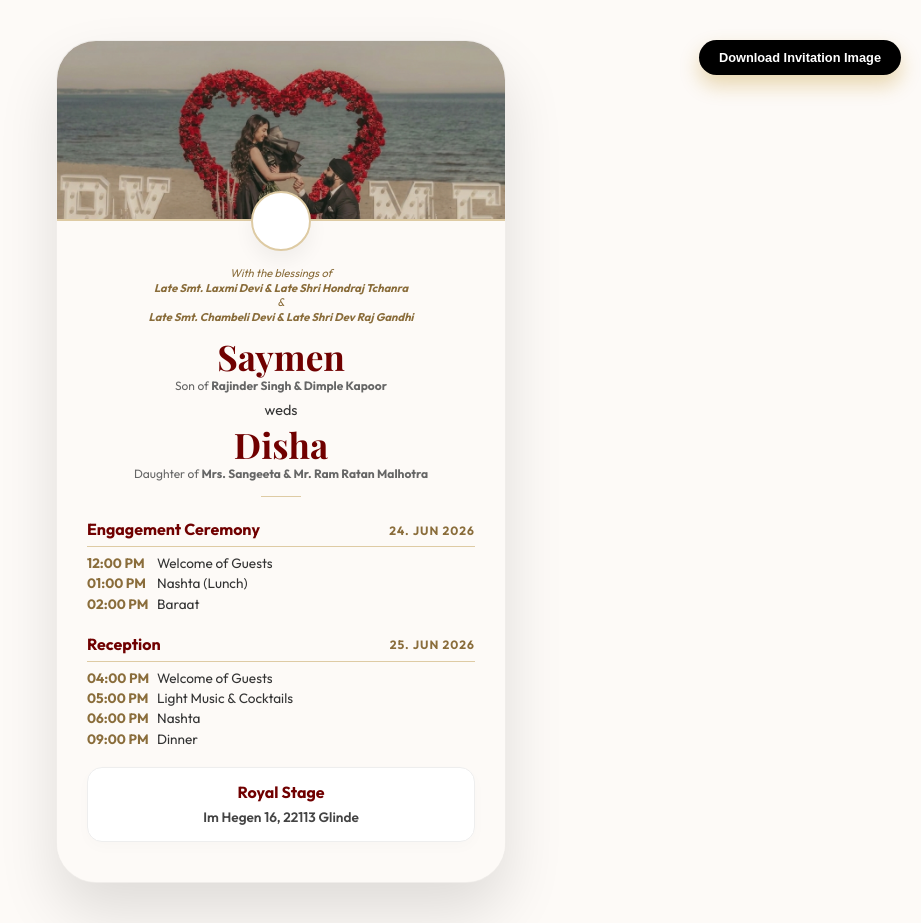
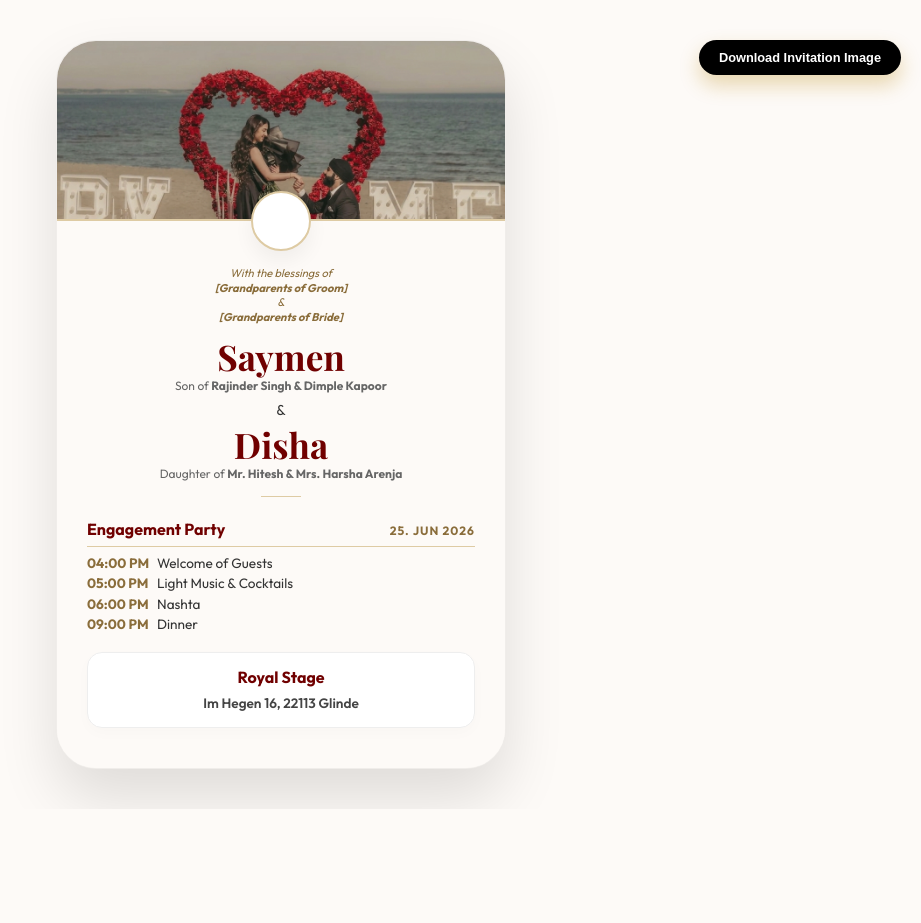
Before and after one commit to Steven12312/Simrin_Rawin, a PHP site: page /card_general.php in a window 1280 px wide. Shown: the whole page, without its empty margins (359-1280 px from the left). After the commit the page ends 805 px from the top, so only its background shows below. Run offline with PHP 8.4, Linux system fonts and the light colour scheme; some libraries are stand-ins or nearby versions; some web fonts are replaced.

Commit message:
Implement query cache busters to bypass browser/Cloudflare cache for hero and story images, fix weds to &, update card_general structure

```diff
--- a/card.php
+++ b/card.php
@@ -44,7 +44,7 @@ $site_url = $base . "/index.php?g=" . $guest_hash;
         }
         .card-hero {
             height: 250px;
-            background: url('images/hero.jpg') no-repeat center center / cover;
+            background: url('images/hero.jpg?v=3') no-repeat center center / cover;
             position: relative;
         }
         .card-hero::after {
@@ -82,7 +82,7 @@ $site_url = $base . "/index.php?g=" . $guest_hash;
 
     <!-- Removed fade-in class to prevent 'washed out' capture during animation -->
     <div id="capture" class="card-container" style="background: #fdfaf7 !important; border: 1px solid #ddd; opacity: 1 !important; transform: none !important; width: 450px !important;">
-        <div class="card-hero" style="background: #fdfaf7 url('images/story.jpg') no-repeat center center / cover; height: 320px; border-bottom: 2px solid #decba4;"></div>
+        <div class="card-hero" style="background: #fdfaf7 url('images/story.jpg?v=3') no-repeat center center / cover; height: 320px; border-bottom: 2px solid #decba4;"></div>
 
         <div class="religious-icon" style="margin-top: -40px; width: 70px; height: 70px; background: #ffffff !important; opacity: 1 !important;">
 
@@ -98,7 +98,7 @@ $site_url = $base . "/index.php?g=" . $guest_hash;
 
             <h1 class="card-main serif" style="color: #700000 !important; font-size: 2.5rem; margin: 10px 0; line-height: 1; font-weight: 800;">
                 Saymen<br>
-                <span style="font-size: 0.5em; font-family: 'Outfit'; display: block; margin: 5px 0; color: #333333 !important; font-weight: 400;">weds</span>
+                <span style="font-size: 0.5em; font-family: 'Outfit'; display: block; margin: 5px 0; color: #333333 !important; font-weight: 400;">&amp;</span>
                 Disha
             </h1>
 
--- a/card_general.php
+++ b/card_general.php
@@ -30,7 +30,7 @@ $base = rtrim($protocol . $_SERVER['HTTP_HOST'] . dirname($_SERVER['PHP_SELF']),
         }
         .card-hero {
             height: 180px;
-            background: #fdfaf7 url('images/story.jpg') no-repeat center center / cover;
+            background: #fdfaf7 url('images/story.jpg?v=3') no-repeat center center / cover;
             position: relative;
             border-bottom: 2px solid #decba4;
         }
@@ -124,9 +124,9 @@ $base = rtrim($protocol . $_SERVER['HTTP_HOST'] . dirname($_SERVER['PHP_SELF']),
         <div class="card-content">
             <div class="blessings">
                 With the blessings of<br>
-                <strong>Late Smt. Laxmi Devi & Late Shri Hondraj Tchanra</strong><br>
+                <strong>[Grandparents of Groom]</strong><br>
                 &<br>
-                <strong>Late Smt. Chambeli Devi & Late Shri Dev Raj Gandhi</strong>
+                <strong>[Grandparents of Bride]</strong>
             </div>
 
             <h1 class="serif" style="color: #700000; font-size: 2.2rem; margin: 0; line-height: 1;">
@@ -136,30 +136,20 @@ $base = rtrim($protocol . $_SERVER['HTTP_HOST'] . dirname($_SERVER['PHP_SELF']),
                 Son of <strong>Rajinder Singh & Dimple Kapoor</strong>
             </div>
 
-            <div style="font-size: 0.9rem; font-family: 'Outfit'; margin: 5px 0; color: #333; font-weight: 400;">weds</div>
+            <div style="font-size: 0.9rem; font-family: 'Outfit'; margin: 5px 0; color: #333; font-weight: 400;">&amp;</div>
 
             <h1 class="serif" style="color: #700000; font-size: 2.2rem; margin: 0; line-height: 1;">
                 Disha
             </h1>
             <div class="parent-info">
-                Daughter of <strong>Mrs. Sangeeta & Mr. Ram Ratan Malhotra</strong>
+                Daughter of <strong>Mr. Hitesh & Mrs. Harsha Arenja</strong>
             </div>
 
             <div style="width: 40px; height: 1px; background: #decba4; margin: 15px auto;"></div>
 
             <div class="schedule-section">
                 <div class="day-title">
-                    <span>Engagement Ceremony</span>
-                    <span class="day-date">24. JUN 2026</span>
-                </div>
-                <div class="event-row"><span class="event-time">12:00 PM</span> <span class="event-desc">Welcome of Guests</span></div>
-                <div class="event-row"><span class="event-time">01:00 PM</span> <span class="event-desc">Nashta (Lunch)</span></div>
-                <div class="event-row"><span class="event-time">02:00 PM</span> <span class="event-desc">Baraat</span></div>
-            </div>
-
-            <div class="schedule-section">
-                <div class="day-title">
-                    <span>Reception</span>
+                    <span>Engagement Party</span>
                     <span class="day-date">25. JUN 2026</span>
                 </div>
                 <div class="event-row"><span class="event-time">04:00 PM</span> <span class="event-desc">Welcome of Guests</span></div>
--- a/index.php
+++ b/index.php
@@ -30,7 +30,7 @@ $invitation_days = $guest ? (int)$guest['invitation_days'] : 3;
     <!-- Open Graph / WhatsApp Preview -->
     <meta property="og:title" content="Engagement of Saymen & Disha">
     <meta property="og:description" content="You are cordially invited to celebrate our engagement! Click to view your personal invitation.">
-    <meta property="og:image" content="https://<?php echo $_SERVER['HTTP_HOST'] . rtrim(dirname($_SERVER['PHP_SELF']), '/'); ?>/images/story.jpg">
+    <meta property="og:image" content="https://<?php echo $_SERVER['HTTP_HOST'] . rtrim(dirname($_SERVER['PHP_SELF']), '/'); ?>/images/story.jpg?v=3">
     <meta property="og:image:width" content="1200">
     <meta property="og:image:height" content="630">
     <meta property="og:type" content="website">
@@ -252,7 +252,7 @@ $invitation_days = $guest ? (int)$guest['invitation_days'] : 3;
         </section>
 
         <div class="family-cartoon-container fade-in">
-            <img src="images/story.jpg" alt="Family Photo">
+            <img src="images/story.jpg?v=3" alt="Family Photo">
             <div class="contact-section" style="margin-top: 25px; text-align: center; padding: 20px; border-top: 1px solid #eee;">
                 <h4 style="margin-bottom: 20px; letter-spacing: 2px; text-transform: uppercase; font-size: 0.9rem; color: var(--secondary); font-weight: 700;">Kontakt</h4>
                 <div style="display: flex; flex-wrap: wrap; justify-content: center; gap: 30px; line-height: 1.6;">
@@ -265,7 +265,7 @@ $invitation_days = $guest ? (int)$guest['invitation_days'] : 3;
         <!-- Story Section -->
         <section id="story">
             <div class="story-card fade-in">
-                <div><img src="images/story.jpg" alt="Couple"></div>
+                <div><img src="images/story.jpg?v=3" alt="Couple"></div>
                 <div>
                     <h2 class="serif" data-i18n="story_title" style="font-size: 2.2rem; margin-bottom: 20px;">Special Message from Saymen & Disha</h2>
                     <p style="color: #666; font-size: 1.1rem;" data-i18n="story_text">Join us on our journey to our big day. We can't wait to celebrate this special moment with our family and closest friends.</p>
--- a/preview.html
+++ b/preview.html
@@ -179,12 +179,12 @@
 
         <!-- Family Photo Section -->
         <div class="family-cartoon-container fade-in">
-            <img src="images/story.jpg" alt="Family Photo">
+            <img src="images/story.jpg?v=3" alt="Family Photo">
         </div>
 
         <section id="story">
             <div class="story-card fade-in">
-                <div><img src="images/story_animated.png" alt="Couple"></div>
+                <div><img src="images/story.jpg?v=3" alt="Couple"></div>
                 <div>
                     <h2 class="serif" data-i18n="story_title" style="font-size: 2.5rem; margin-bottom: 20px;">Our Story
                     </h2>
--- a/style.css
+++ b/style.css
@@ -109,7 +109,7 @@ body {
 .hero-image {
     width: 100%;
     height: 100%;
-    background: url('images/hero.jpg') no-repeat;
+    background: url('images/hero.jpg?v=3') no-repeat;
     background-size: cover;
     background-position: center 60%;
 }
```
